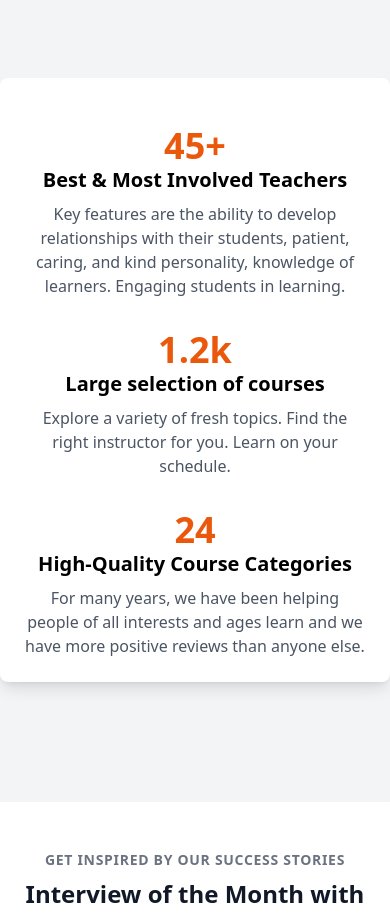
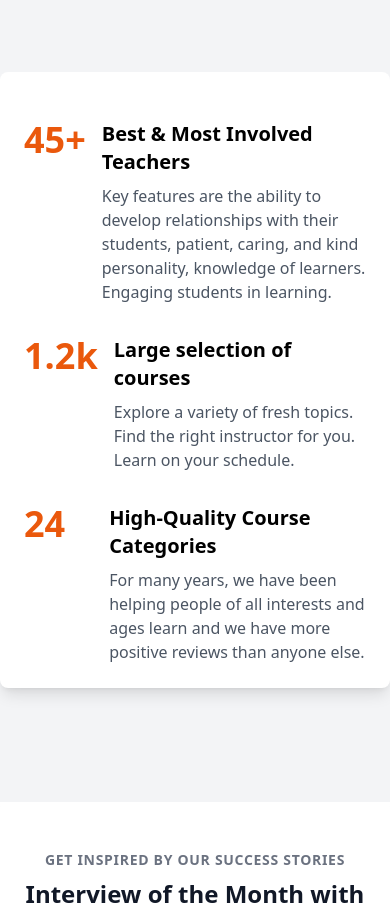
Before and after one commit to RomanAyyaz/Talent-Link, a React (Create React App) app in the folder client/: page / in a window 390 px wide. Shown: the part 2420-3335 px from the top of the page. Built offline with nearby package versions, Linux system fonts and the light colour scheme.

Commit message:
Your commit message here

```diff
--- a/client/src/Components/User/LandingPage/WebsiteInfo/WebsiteInfo.jsx
+++ b/client/src/Components/User/LandingPage/WebsiteInfo/WebsiteInfo.jsx
@@ -1,6 +1,6 @@
 import React, { useEffect, useRef, useState } from 'react';
 import CountUp from 'react-countup';
-import FeatureImage from '../../../../Assets/WebsiteInfoImages/FeatureImage.jpeg';
+import FeatureImage from '../../../../Assets/WebsiteInfoImages/FeatureImage.jpg';
 import WebsiteInfoImages from './WebsiteInfoImages';
 
 function WebsiteInfo() {
@@ -40,32 +40,38 @@ function WebsiteInfo() {
           ))}
         </div>
         <div className='w-full lg:w-1/2 mt-6 lg:mt-0 lg:ml-6 space-y-8'>
-          <div className='text-center lg:text-left'>
-            <h2 className='text-4xl font-bold text-orange-600'>
+          <div className='flex '>
+            <h2 className='text-4xl font-bold text-orange-600 mr-4'>
               {inView && <CountUp end={45} suffix="+" />}
             </h2>
-            <h3 className='text-xl font-semibold'>Best & Most Involved Teachers</h3>
-            <p className='mt-2 text-gray-600'>
+            <div>
+              <h3 className='text-xl text-left font-semibold'>Best & Most Involved Teachers</h3>
+              <p className='mt-2  text-left text-gray-600'>
                 Key features are the ability to develop relationships with their students, patient, caring, and kind personality, knowledge of learners. Engaging students in learning.
               </p>
             </div>
-          <div className='text-center lg:text-left'>
-            <h2 className='text-4xl font-bold text-orange-600'>
+          </div>
+          <div className='flex '>
+            <h2 className='text-4xl font-bold text-orange-600 mr-4'>
               {inView && <CountUp end={1200} duration={2.5} formattingFn={(value) => `${(value / 1000).toFixed(1)}k`} />}
             </h2>
-            <h3 className='text-xl font-semibold'>Large selection of courses</h3>
-            <p className='mt-2 text-gray-600'>
+            <div>
+              <h3 className='text-xl text-left font-semibold'>Large selection of courses</h3>
+              <p className='mt-2 text-left text-gray-600'>
                 Explore a variety of fresh topics. Find the right instructor for you. Learn on your schedule.
               </p>
             </div>
-          <div className='text-center lg:text-left'>
-            <h2 className='text-4xl font-bold text-orange-600'>
+          </div>
+          <div className='flex'>
+            <h2 className='text-4xl text-left font-bold text-orange-600 mr-4'>
               {inView && <CountUp end={24} duration={2.5} />}
             </h2>
-            <h3 className='text-xl font-semibold'>High-Quality Course Categories</h3>
-            <p className='mt-2 text-gray-600'>
+            <div className='ml-7'>
+              <h3 className='text-xl text-left font-semibold'>High-Quality Course Categories</h3>
+              <p className='mt-2 text-left text-gray-600'>
                 For many years, we have been helping people of all interests and ages learn and we have more positive reviews than anyone else.
               </p>
+            </div>
           </div>
         </div>
       </div>
--- a/client/src/Components/User/LandingPage/WebsiteInfo/WebsiteInfoImages.jsx
+++ b/client/src/Components/User/LandingPage/WebsiteInfo/WebsiteInfoImages.jsx
@@ -3,7 +3,7 @@ import React from 'react'
 function WebsiteInfoImages({ data }) {
     return (
         <div className='relative w-full lg:w-full lg:h-full hidden lg:block'>
-            <img src={data.Image} alt=""  className=' lg:h-96 w-full h-auto object-cover' style={{ clipPath: 'polygon(0% 3%, 100% 70%, 100% 100%, 0 100%)' }} />
+            <img src={data.Image} alt=""  className=' lg:h-96 w-full h-auto object-cover' style={{ clipPath: 'polygon(0 0, 75% 0, 100% 100%, 0% 100%)' }} />
             <div >
                 {data.websiteinfo}
             </div>
```
Also changed, not shown: 1 other file (tests, documents, lock files or other folders). Lines whose indentation alone changed are shown as unchanged.
